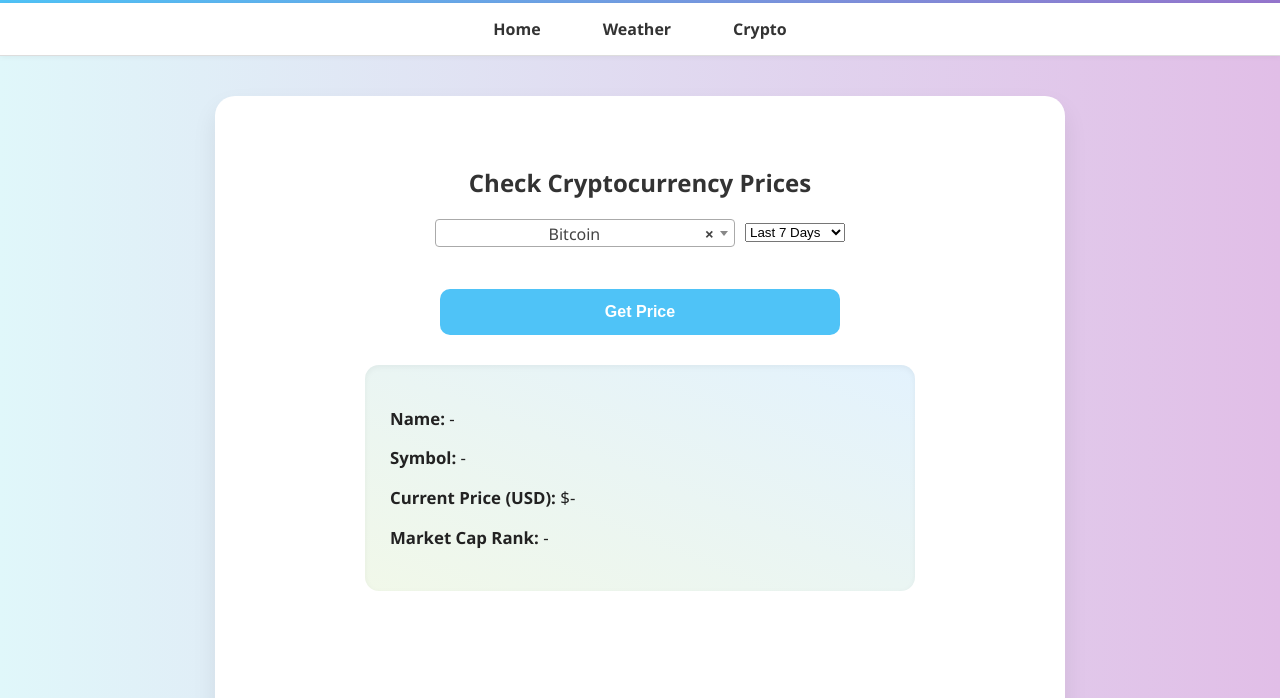
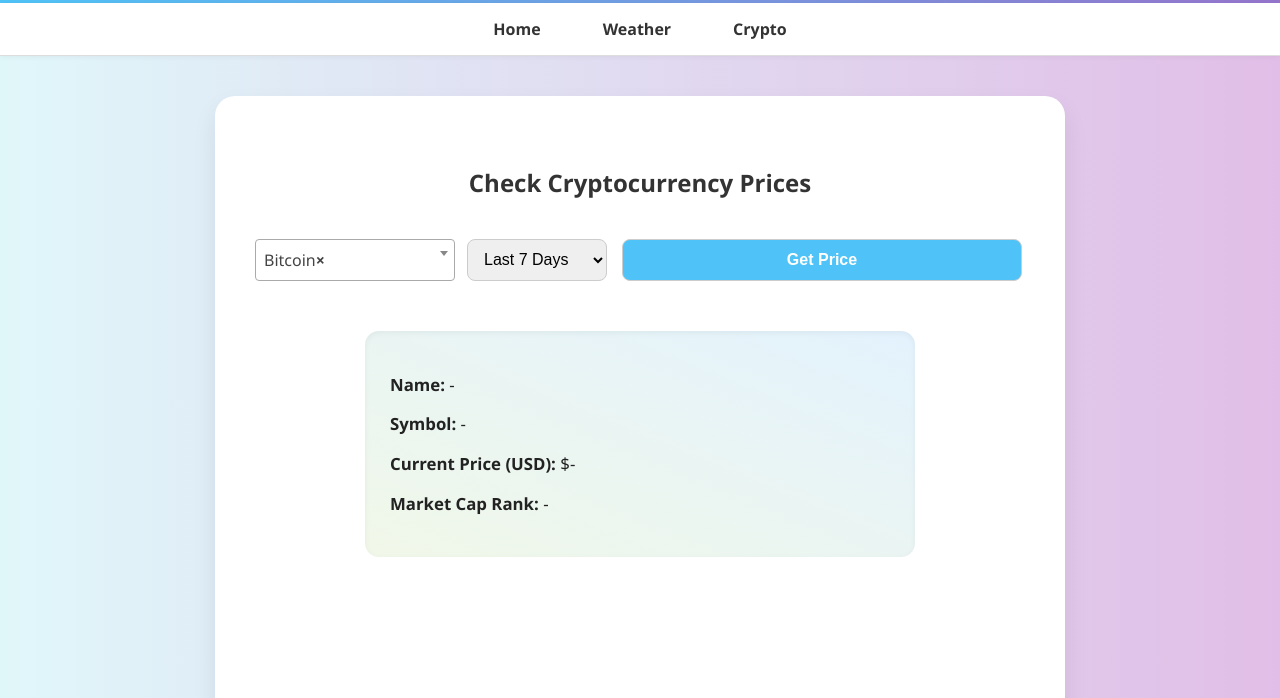
Before and after one commit to izzati073453/dashboard-project, a plain HTML site: page crypto.html in a window 1280 px wide. Shown: the part 102-800 px from the top of the page. Drawn offline with nearby package versions, Linux system fonts and the light colour scheme; no server answers.

Commit message:
crypto html and css updated

```diff
--- a/crypto.html
+++ b/crypto.html
@@ -34,10 +34,9 @@
   <main>
     <h2>Check Cryptocurrency Prices</h2>
 
-    <!-- Flex container for input and time range -->
-    <div style="display: flex; justify-content: center; align-items: center; gap: 10px; flex-wrap: wrap;">
-    <!-- Dropdown list of cryptocurrencies -->
-    <select id="crypto-input" style="width: 300px;">
+    <!-- ✅ FLEX container -->
+    <div class="crypto-form-container">
+      <select id="crypto-input">
         <option value="bitcoin">Bitcoin</option>
         <option value="ethereum">Ethereum</option>
         <option value="tether">Tether</option>
@@ -47,27 +46,22 @@
         <option value="dogecoin">Dogecoin</option>
       </select>
 
-    <!-- Time range selector -->
       <select id="time-range">
         <option value="7">Last 7 Days</option>
         <option value="30">Last 30 Days</option>
         <option value="365">Last 1 Year</option>
       </select>
+
+      <button onclick="getCryptoPrice()">Get Price</button>
     </div>
 
-  <br />
-
-    <button onclick="getCryptoPrice()">Get Price</button>
-
     <div id="crypto-result">
-      <!-- Crypto data will appear here -->
       <p><strong>Name:</strong> <span id="crypto-name">-</span></p>
       <p><strong>Symbol:</strong> <span id="crypto-symbol">-</span></p>
       <p><strong>Current Price (USD):</strong> $<span id="crypto-price">-</span></p>
       <p><strong>Market Cap Rank:</strong> <span id="crypto-rank">-</span></p>
     </div>
 
-    <!-- Optional chart container -->
     <canvas id="priceChart" width="400" height="200" style="margin-top: 20px;"></canvas>
   </main>
 
@@ -83,7 +77,8 @@
     $(document).ready(function () {
       $('#crypto-input').select2({
         placeholder: "Select a cryptocurrency",
-        allowClear: true
+        allowClear: true,
+        dropdownParent: $('.crypto-form-container') // ✅ Betulkan parent
       });
     });
   </script>
--- a/css/style.css
+++ b/css/style.css
@@ -123,3 +123,38 @@ footer {
   font-size: 0.9rem;
   color: #888;
 }
+
+/* --- Gaya tambahan untuk betulkan form crypto layout --- */
+.crypto-form-container {
+  display: flex;
+  justify-content: center;
+  align-items: center;
+  gap: 12px;
+  flex-wrap: wrap;
+  margin-bottom: 30px;
+}
+
+.crypto-form-container select,
+.crypto-form-container input,
+.crypto-form-container button {
+  height: 42px;
+  padding: 8px 12px;
+  font-size: 1rem;
+  border-radius: 8px;
+  border: 1px solid #ccc;
+}
+
+/* Select2 container betulkan lebar dan align */
+.select2-container {
+  width: 200px !important;
+}
+
+.select2-selection {
+  height: 42px !important;
+  display: flex !important;
+  align-items: center !important;
+}
+
+.select2-selection__rendered {
+  line-height: 42px !important;
+}
```
Lines whose indentation alone changed are shown as unchanged.
